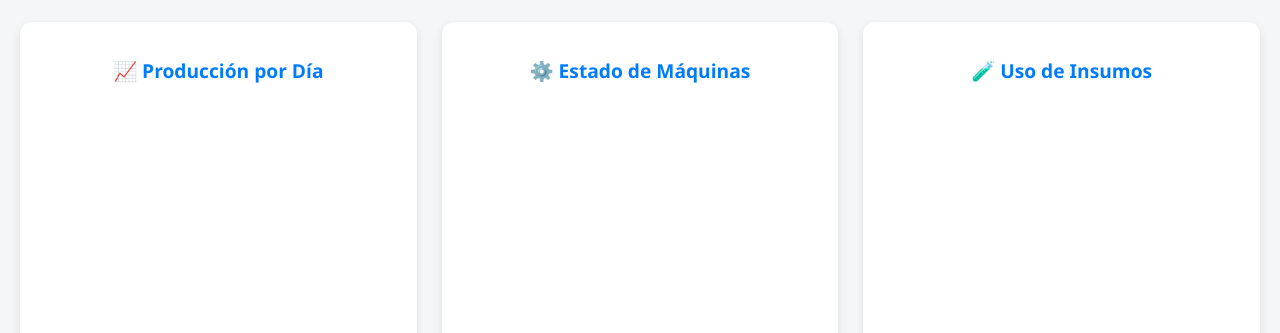
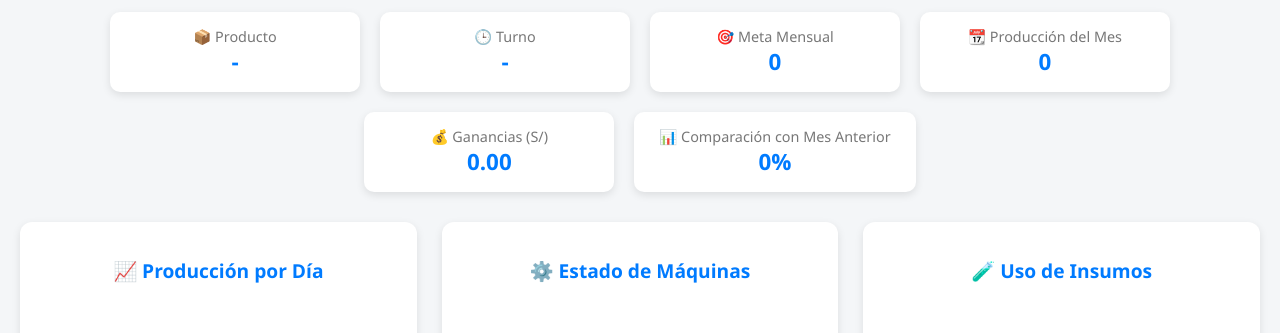
Before and after one commit to VAVALOSCR/iot-datos-mqtt, a plain HTML site: page index.html in a window 1280 px wide. Shown: the part 130-463 px from the top of the page. Drawn offline with nearby package versions, Linux system fonts and the light colour scheme; a script that the page names is missing.

Commit message:
Update index.html

```diff
--- a/index.html
+++ b/index.html
@@ -14,21 +14,55 @@
       padding: 20px;
       text-align: center;
     }
+
     h1 {
       color: #333;
-      margin-bottom: 20px;
+      margin-bottom: 10px;
     }
+
     #status {
       margin-bottom: 25px;
       font-size: 17px;
       color: #555;
     }
+
+    /* ================= HEADER DE INFORMACIÓN ================= */
+    .info-panel {
+      display: flex;
+      flex-wrap: wrap;
+      justify-content: center;
+      gap: 20px;
+      margin-bottom: 30px;
+    }
+
+    .info-box {
+      background: #fff;
+      border-radius: 10px;
+      box-shadow: 0 3px 8px rgba(0,0,0,0.1);
+      padding: 15px 25px;
+      min-width: 200px;
+      text-align: center;
+    }
+
+    .info-title {
+      font-size: 0.9em;
+      color: #777;
+    }
+
+    .info-value {
+      font-size: 1.4em;
+      font-weight: bold;
+      color: #007bff;
+    }
+
+    /* ================= TARJETAS DE GRÁFICOS ================= */
     .grid {
       display: grid;
       grid-template-columns: repeat(auto-fit, minmax(380px, 1fr));
       gap: 25px;
       justify-content: center;
     }
+
     .card {
       background: #fff;
       border-radius: 12px;
@@ -36,25 +70,30 @@
       padding: 15px;
       transition: transform 0.2s;
     }
+
     .card:hover {
       transform: scale(1.02);
     }
+
     h3 {
       color: #007bff;
       font-size: 1.2em;
       margin-bottom: 10px;
     }
+
     .valor {
       font-size: 2em;
       font-weight: bold;
       margin-top: 10px;
       color: #111;
     }
+
     .sub {
       color: #666;
       font-size: 0.9em;
       margin-bottom: 10px;
     }
+
     canvas {
       width: 100% !important;
       height: 230px !important;
@@ -62,9 +101,38 @@
   </style>
 </head>
 <body>
-  <h1>🏭 Panel de Monitoreo de Producción en Tiempo Real</h1>
+  <h1>🏭 Dashboard de Producción Industrial - IoT</h1>
   <div id="status">⏳ Conectando con el servidor IoT...</div>
 
+  <!-- PANEL SUPERIOR DE INFORMACIÓN -->
+  <div class="info-panel">
+    <div class="info-box">
+      <div class="info-title">📦 Producto</div>
+      <div class="info-value" id="infoProducto">-</div>
+    </div>
+    <div class="info-box">
+      <div class="info-title">🕒 Turno</div>
+      <div class="info-value" id="infoTurno">-</div>
+    </div>
+    <div class="info-box">
+      <div class="info-title">🎯 Meta Mensual</div>
+      <div class="info-value" id="infoMeta">0</div>
+    </div>
+    <div class="info-box">
+      <div class="info-title">📆 Producción del Mes</div>
+      <div class="info-value" id="infoProdMes">0</div>
+    </div>
+    <div class="info-box">
+      <div class="info-title">💰 Ganancias (S/)</div>
+      <div class="info-value" id="infoGanancias">0.00</div>
+    </div>
+    <div class="info-box">
+      <div class="info-title">📊 Comparación con Mes Anterior</div>
+      <div class="info-value" id="infoComparacion">0%</div>
+    </div>
+  </div>
+
+  <!-- GRÁFICOS -->
   <div class="grid">
     <!-- PRODUCCIÓN -->
     <div class="card">
@@ -187,7 +255,15 @@
 
         const now = new Date().toLocaleTimeString();
 
-        // === Producción ===
+        // ===== PANEL SUPERIOR =====
+        document.getElementById("infoProducto").innerText = data.producto || "-";
+        document.getElementById("infoTurno").innerText = data.turno_actual || "-";
+        document.getElementById("infoMeta").innerText = data.meta_mes || 0;
+        document.getElementById("infoProdMes").innerText = data.produccion_mes || 0;
+        document.getElementById("infoGanancias").innerText = "S/ " + (data.ganancias || 0).toFixed(2);
+        document.getElementById("infoComparacion").innerText = (data.comparacion_mes_anterior || 0) + "%";
+
+        // ===== PRODUCCIÓN =====
         if (chartProduccion.data.labels.length > 15) {
           chartProduccion.data.labels.shift();
           chartProduccion.data.datasets[0].data.shift();
@@ -197,7 +273,7 @@
         chartProduccion.update();
         document.getElementById("produccionValor").innerText = data.produccion_dia || 0;
 
-        // === Máquinas ===
+        // ===== MÁQUINAS =====
         const activas = data.maquinas_activas || 0;
         const mant = data.maquinas_mantenimiento || 0;
         const total = data.maquinas_totales || 10;
@@ -206,12 +282,12 @@
         chartMaquinas.update();
         document.getElementById("maquinasActivas").innerText = activas;
 
-        // === Insumos ===
-        chartInsumos.data.datasets[0].data = [data.insumos || 0];
+        // ===== INSUMOS =====
+        chartInsumos.data.datasets[0].data = [data.insumos_porcentaje || 0];
         chartInsumos.update();
-        document.getElementById("insumosValor").innerText = (data.insumos || 0) + "%";
+        document.getElementById("insumosValor").innerText = (data.insumos_porcentaje || 0) + "%";
 
-        // === Defectos ===
+        // ===== DEFECTOS =====
         const ok = Math.max(0, (data.produccion_dia || 0) - (data.defectuosas || 0));
         chartDefectos.data.datasets[0].data = [ok, data.defectuosas || 0];
         chartDefectos.update();
```
